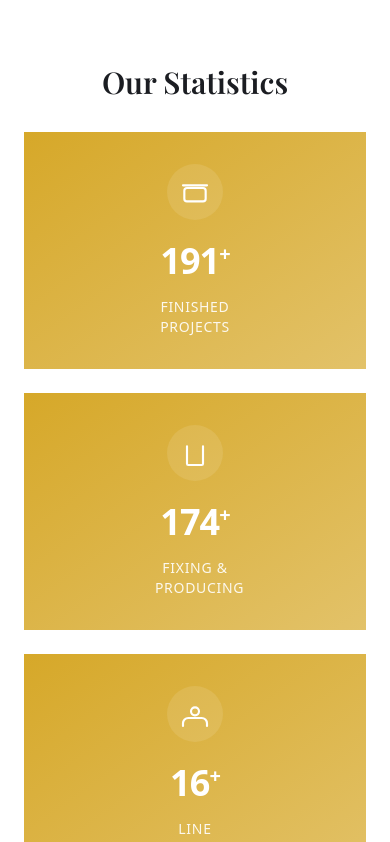
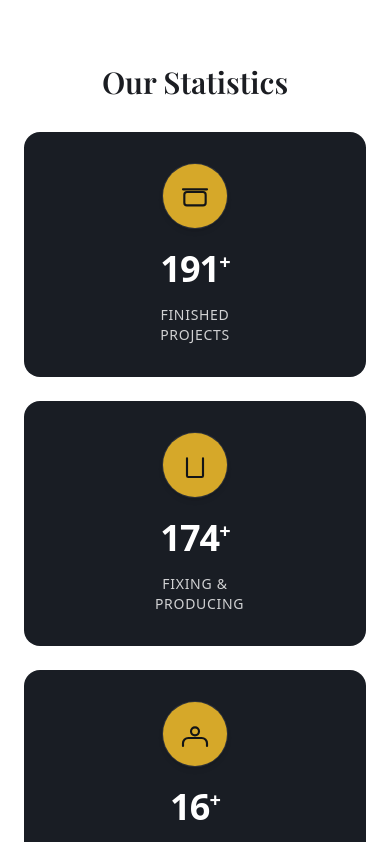
Before and after one commit to Saga-Infographics/manoram_production, a React (Vite) app in the folder frontend/: page / in a window 390 px wide. Shown: the part 2140-2982 px from the top of the page. Built offline with nearby package versions, Linux system fonts and the light colour scheme; no server answers.

Commit message:
change in color of website

```diff
--- a/frontend/src/components/Header/Header.tsx
+++ b/frontend/src/components/Header/Header.tsx
@@ -83,7 +83,7 @@ export const Header = ({ }: HeaderProps): JSX.Element => {
                 const Icon = icon.Icon;
                 return (
                   <a key={icon.alt} href={icon.url} target="_blank" rel="noopener noreferrer" aria-label={icon.alt} className="inline-block">
-                    <Button variant="ghost" size="icon" className="w-11 h-11 rounded-full p-0 hover:bg-primary/10 text-primary border-2 border-primary/30">
+                    <Button variant="ghost" size="icon" className="w-11 h-11 rounded-full p-0 hover:bg-secondary/10 text-secondary border-2 border-secondary/30">
                       <Icon className="w-6 h-6" />
                     </Button>
                   </a>
--- a/frontend/src/screens/Contact/sections/InquiryFormSection/InquiryFormSection.tsx
+++ b/frontend/src/screens/Contact/sections/InquiryFormSection/InquiryFormSection.tsx
@@ -34,7 +34,7 @@ export const InquiryFormSection = (): JSX.Element => {
                 return (
                   <button
                     key={index}
-                    className="w-9 h-9 flex items-center justify-center hover:opacity-80 transition-opacity text-primary border-2 border-[#dee1e6] rounded-md"
+                    className="w-9 h-9 flex items-center justify-center hover:opacity-80 transition-opacity text-secondary border-2 border-[#dee1e6] rounded-md"
                     aria-label={icon.alt}
                   >
                     <Icon className="w-7 h-7" />
--- a/frontend/src/screens/Contact/sections/SocialMediaSection/SocialMediaSection.tsx
+++ b/frontend/src/screens/Contact/sections/SocialMediaSection/SocialMediaSection.tsx
@@ -52,7 +52,7 @@ export const SocialMediaSection = (): JSX.Element => {
           {socialMediaIcons.map((icon, index) => {
             const Icon = icon.Icon;
             return (
-              <Button key={index} variant="ghost" size="icon" className="w-11 h-11 rounded-md p-0 text-primary border-2 border-[#dee1e6]">
+              <Button key={index} variant="ghost" size="icon" className="w-11 h-11 rounded-md p-0 text-secondary border-2 border-[#dee1e6]">
                 <Icon className="w-7 h-7" />
               </Button>
             );
--- a/frontend/src/screens/Home/Home.tsx
+++ b/frontend/src/screens/Home/Home.tsx
@@ -271,16 +271,16 @@ export const Home = (): JSX.Element => {
           {/* stats with gradient cards and count-up */}
           <div ref={statsRef} className="grid grid-cols-1 sm:grid-cols-2 lg:grid-cols-4 gap-6">
             {stats.map((s, i) => (
-              <div key={i} className="rounded-2xl transform transition-transform duration-300 hover:-translate-y-2 hover:shadow-2xl">
-                <div className="p-8 bg-gradient-to-br from-primary to-primary/70 text-white flex flex-col items-center justify-center gap-2">
-                  <div className="bg-white/10 rounded-full p-3 mb-3 text-white">
+              <div key={i} className="rounded-2xl transform transition-transform duration-300 hover:-translate-y-3 hover:shadow-2xl">
+                <div className="p-8 bg-secondary text-secondary-foreground flex flex-col items-center justify-center gap-2 rounded-2xl">
+                  <div className="bg-primary text-primary-foreground rounded-full p-4 mb-3 shadow-md ring-1 ring-white/10">
                     {s.icon}
                   </div>
-                  <div className="text-4xl md:text-5xl font-extrabold tracking-tight">
+                  <div className="text-4xl md:text-5xl font-extrabold tracking-tight text-white">
                     {counts[i]}
-                    <span className="text-xl align-super">+</span>
+                    <span className="text-xl align-super text-white">+</span>
                   </div>
-                  <div className="mt-2 uppercase text-sm tracking-wider text-white/90 text-center max-w-[10ch]">
+                  <div className="mt-2 uppercase text-sm tracking-wider text-white/80 text-center max-w-[10ch]">
                     {s.label}
                   </div>
                 </div>
@@ -369,11 +369,11 @@ export const Home = (): JSX.Element => {
                 <Button type="submit" variant="primary">Subscribe</Button>
               </form>
 
-              <div className="mt-8 p-6 bg-gradient-to-r from-primary to-primary/70 text-white rounded-2xl animate-fade-up" style={{ ['--animation-delay' as any]: '0.08s' }}>
+              <div className="mt-8 p-6 bg-black text-white rounded-2xl animate-fade-up" style={{ ['--animation-delay' as any]: '0.08s' }}>
                 <h4 className="text-xl font-semibold">Ready to start your production?</h4>
                 <p className="text-sm opacity-90">Tell us about your project and we'll prepare a tailored plan and estimate.</p>
                 <div className="mt-4">
-                  <Button asChild variant="ghost" className="bg-white/10 text-white px-4 py-2 rounded-md">
+                  <Button asChild variant="primary" className="px-4 py-2 rounded-md">
                     <Link to="/contact">Contact Our Team</Link>
                   </Button>
                 </div>
```
